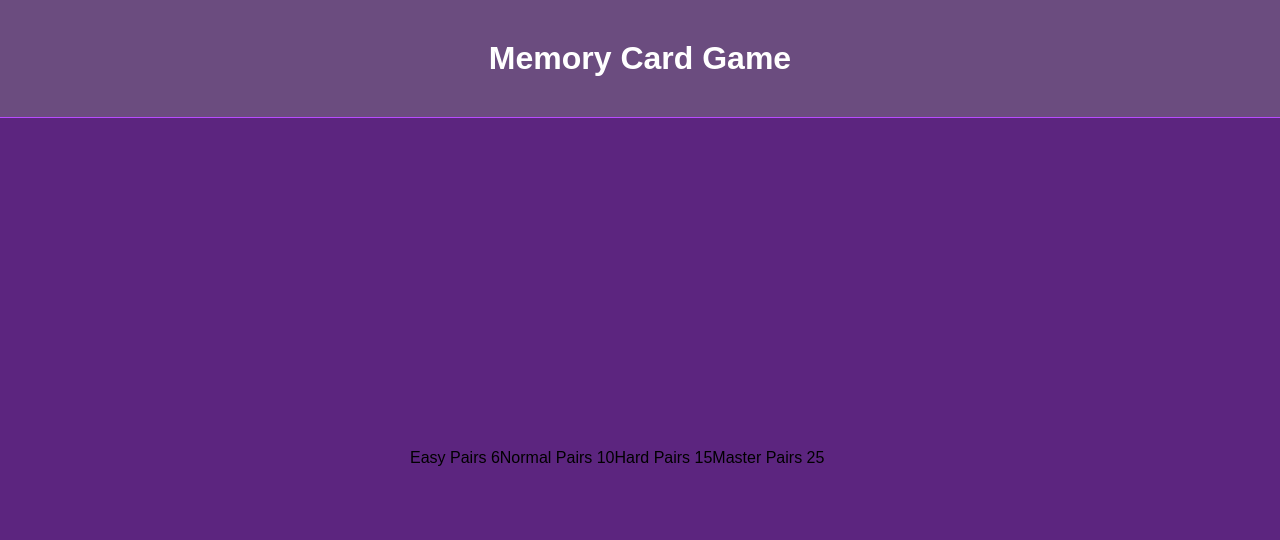
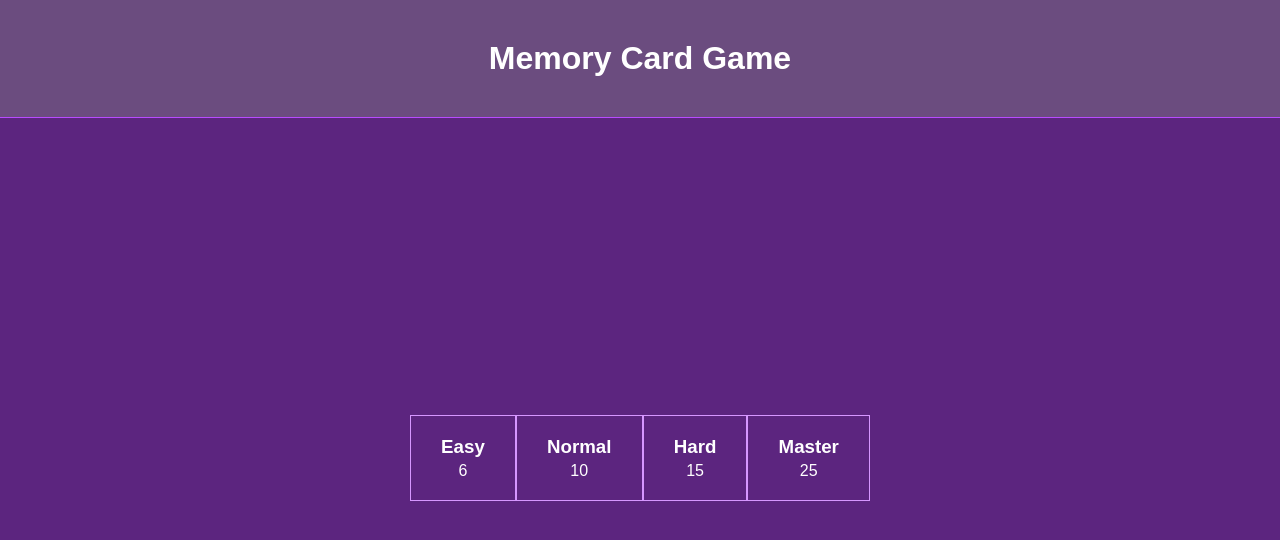
Before and after one commit to GersonSalvador/memory-card-game-reactjs, a React (Create React App) app: page / in a window 1280 px wide. Shown: the top 540 px of the page. Built offline with nearby package versions, Linux system fonts and the light colour scheme.

Commit message:
feat: create Li component

```diff
--- /dev/null
+++ b/src/components/Li/index.tsx
@@ -0,0 +1,17 @@
+import {Container, H3, Span} from "./styles";
+import {ILevels} from "../../interfaces"
+
+interface LiProps {
+  level?: ILevels;
+}
+
+function Li({level}: LiProps) {
+  return (
+    <Container data-testid="li">
+      {level?.name && <H3>{level?.name}</H3>}
+      {level?.pairs && <Span>{level?.pairs}</Span>}
+    </Container>
+  )
+}
+
+export default Li;
--- /dev/null
+++ b/src/components/Li/styles.ts
@@ -0,0 +1,23 @@
+import styled from 'styled-components';
+
+export const Container = styled.li`
+  justify-content: center;
+  align-items: center;
+  flex-direction: column;
+  padding: 20px;
+  flex-grow: 1;
+  color: #fff;
+  border: 1px solid var(--Purple-2);
+  transition: all 0.8s ease-in;
+`;
+
+export const H3 = styled.h3`
+  text-align:center;
+  display: block;
+`;
+
+export const Span = styled.span`
+  text-align:center;
+  display: block;
+  margin-top: 4px;
+`;
--- a/src/components/Ul/index.tsx
+++ b/src/components/Ul/index.tsx
@@ -1,5 +1,6 @@
 import { Container } from "./styles"
 import {ILevels} from "../../interfaces"
+import { Li } from "../";
 interface UlProps {
   levels?: ILevels[]
 };
@@ -7,7 +8,9 @@ interface UlProps {
 function Ul({levels}: UlProps) {
   return (
     <Container data-testid="ul">
-      {levels?.map(({name, pairs}, index) => <li key={'li'+index}>{name + ' Pairs ' + pairs}</li>)}
+      {levels?.map((level, index) => (
+        <Li key={'li'+index} level={level} />
+      ))}
     </Container>
   )
 }
--- a/src/components/index.ts
+++ b/src/components/index.ts
@@ -2,5 +2,6 @@ import Header from "./Header"
 import Title from "./Title"
 import Main from "./Main"
 import Ul from "./Ul"
+import Li from "./Li"
 
-export { Header, Title, Main, Ul }
+export { Header, Title, Main, Ul, Li }
```
Also changed, not shown: 2 other files (tests, documents, lock files or other folders).
